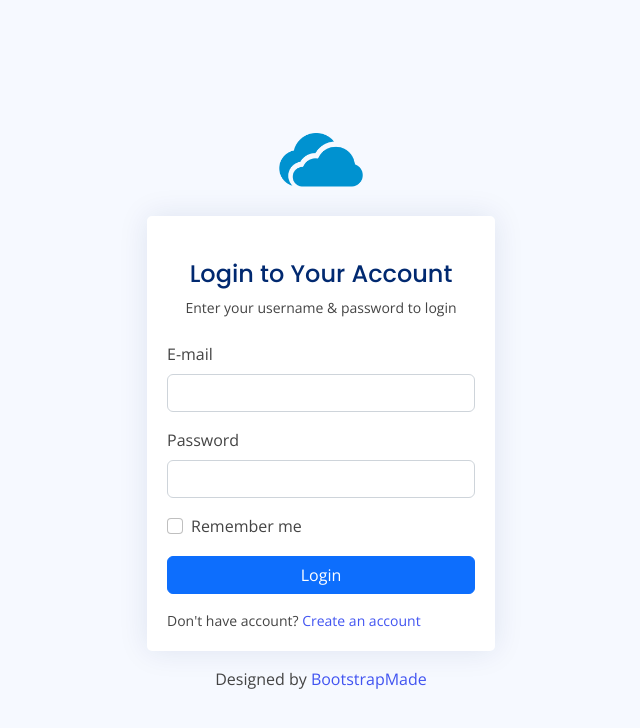
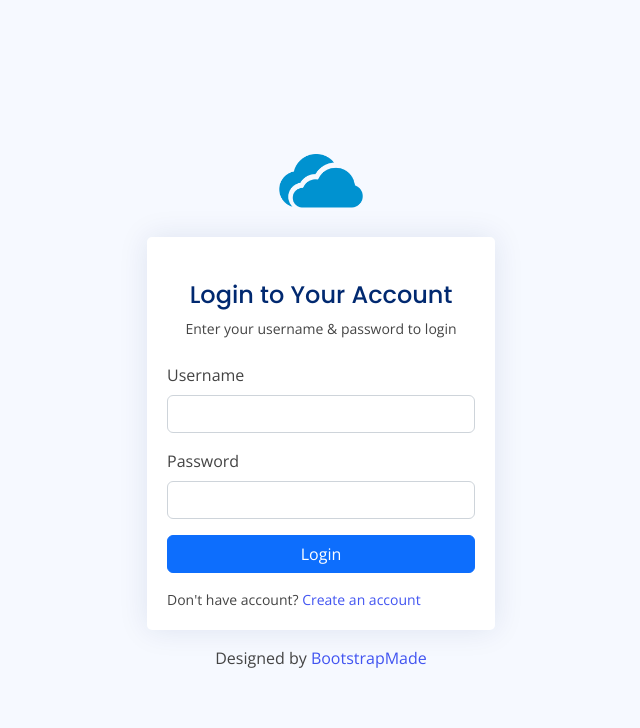
Before and after one commit to mialmodovar/Django-App-Using-YFinance, a Django app: page /login in a window 1280 px wide. Shown: the top 728 px of the page, without its empty margins (319-959 px from the left). Run offline with Django 4.2, Linux system fonts and the light colour scheme; some libraries are stand-ins or nearby versions.

Commit message:
second commit

```diff
--- a/pages/urls.py
+++ b/pages/urls.py
@@ -8,6 +8,7 @@ path('search',views.search,name='search'),
 path('stock/<str:pk>',views.stock,name='stock'),
 path('get/stock', views.loadstock, name = "loadstock"),
 path('login',views.loginPage,name='login'),
+path('logout',views.logoutUser,name='logout'),
 path('register',views.registerPage,name='register')
 
 
--- a/templates/login.html
+++ b/templates/login.html
@@ -6,12 +6,11 @@
   <meta charset="utf-8">
   <meta content="width=device-width, initial-scale=1.0" name="viewport">
 
-  <title>Pages / Login - NiceAdmin Bootstrap Template</title>
+  <title>Login</title>
   <meta content="" name="description">
   <meta content="" name="keywords">
-
+  <link href=" {% static 'assets/img/cloud-computing-icon.png' %}  " rel="icon">
   <!-- Favicons -->
-  <link href=" {% static 'assets/img/favicon.png' %} " rel="icon">
   <link href=" {% static 'assets/img/apple-touch-icon.png' %} " rel="apple-touch-icon">
 
   <!-- Google Fonts -->
@@ -67,7 +66,7 @@
                     {% csrf_token %}
 
                     <div class="col-12">
-                      <label for="username" class="form-label">E-mail</label>
+                      <label for="username" class="form-label">Username</label>
                       <input type="text" name="username" class="form-control" id="username" required>
                       <div class="invalid-feedback">Please enter your e-mail!</div>
                     </div>
@@ -78,12 +77,6 @@
                       <div class="invalid-feedback">Please enter your password!</div>
                     </div>
 
-                    <div class="col-12">
-                      <div class="form-check">
-                        <input class="form-check-input" type="checkbox" name="remember" value="true" id="rememberMe">
-                        <label class="form-check-label" for="rememberMe">Remember me</label>
-                      </div>
-                    </div>
                     {% for message in messages %}
                     <div class="alert alert-primary bg-primary text-light border-0 alert-dismissible fade show" role="alert">
                       {{message}}
--- a/templates/register.html
+++ b/templates/register.html
@@ -6,12 +6,12 @@
   <meta charset="utf-8">
   <meta content="width=device-width, initial-scale=1.0" name="viewport">
 
-  <title>Pages / Register - NiceAdmin Bootstrap Template</title>
+  <title>Register</title>
   <meta content="" name="description">
   <meta content="" name="keywords">
 
   <!-- Favicons -->
-  <link href=" {% static 'assets/img/favicon.png' %} " rel="icon">
+  <link href=" {% static 'assets/img/cloud-computing-icon.png' %}  " rel="icon">
   <link href=" {% static 'assets/img/apple-touch-icon.png' %} " rel="apple-touch-icon">
 
   <!-- Google Fonts -->
```
Also changed, not shown: templates/stocks.html (+7 -7 lines), db.sqlite3.
